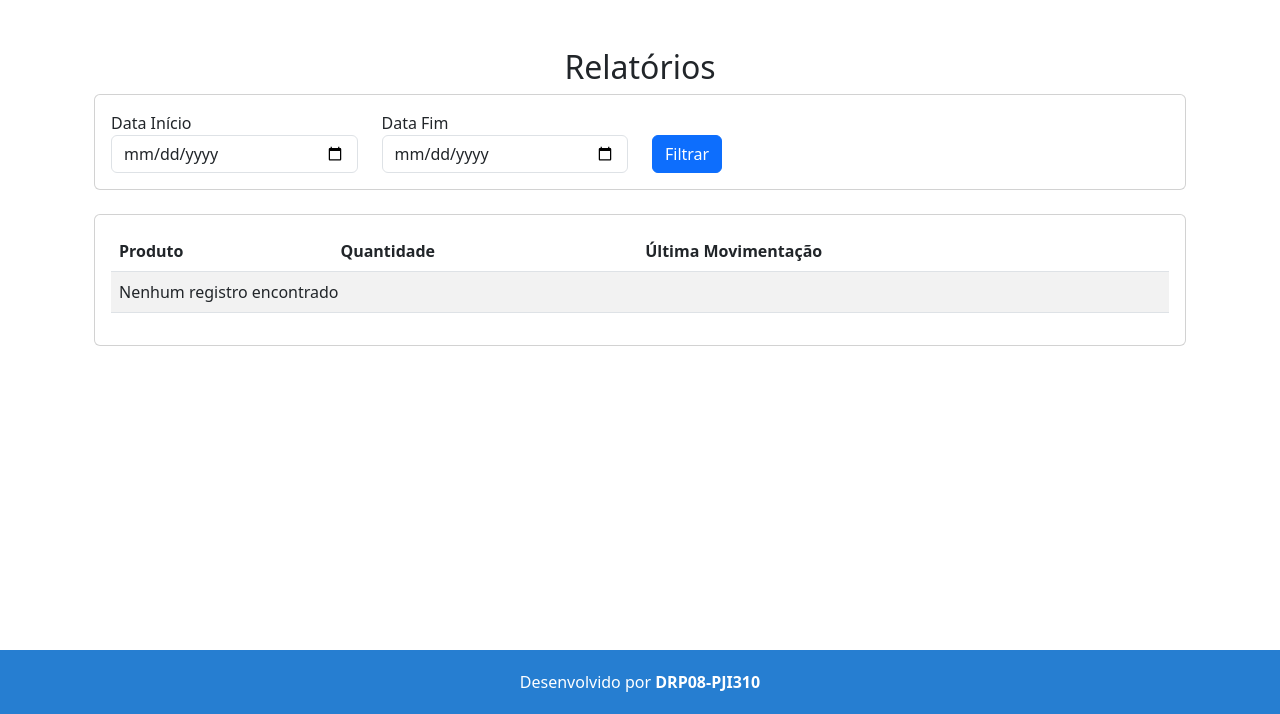
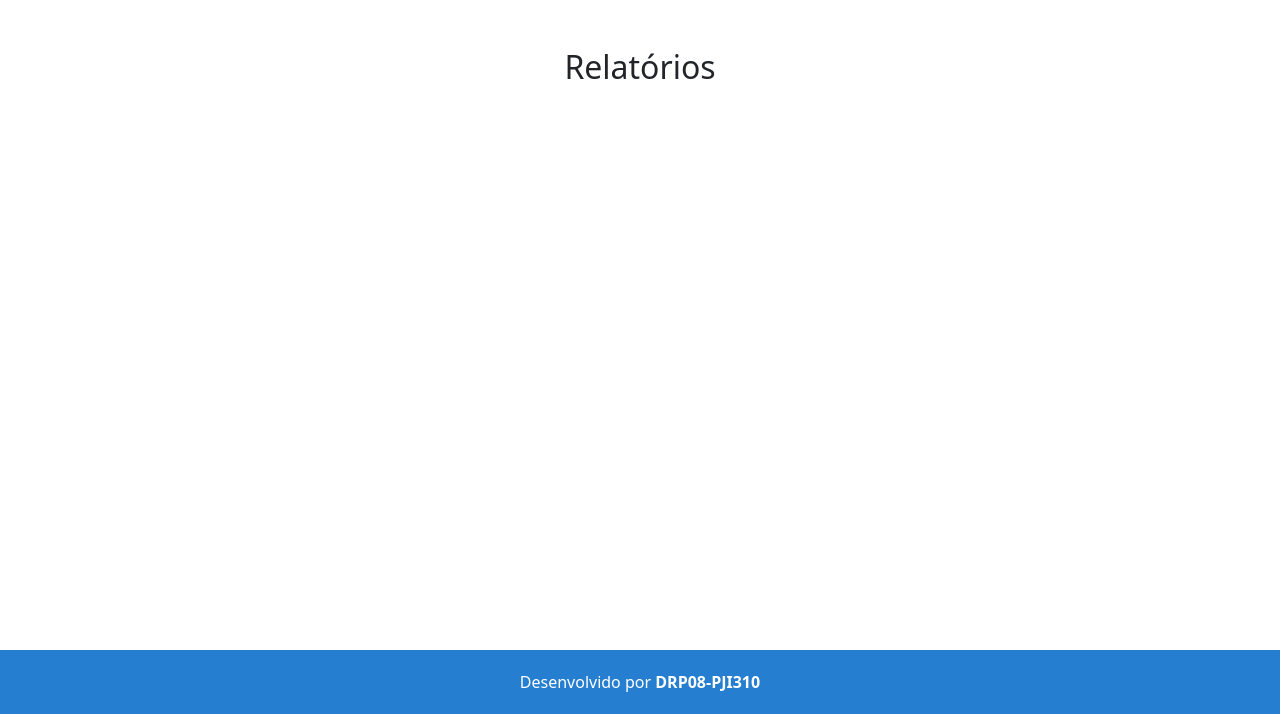
Before and after one commit to Gigioss/estoqueUnivesp, a Django app: page /relatorios/ in a window 1280 px wide. Shown: the part 86-800 px from the top of the page. Run offline with Django 5.2, Linux system fonts and the light colour scheme; some libraries are stand-ins or nearby versions.

Commit message:
Update relatorios.html

```diff
--- a/estoque_backend/inventory/templates/inventory/relatorios.html
+++ b/estoque_backend/inventory/templates/inventory/relatorios.html
@@ -5,77 +5,5 @@
 {% block content %}
 <div class="container mt-4">
     <h2 class="text-center">Relatórios</h2>
-
-    <!-- Filtros -->
-    <div class="card mb-4">
-        <div class="card-body">
-            <form method="get">
-                <div class="row">
-                    <div class="col-md-3">
-                        <label for="data_inicio">Data Início</label>
-                        <input type="date" class="form-control" name="data_inicio" id="data_inicio">
-                    </div>
-                    <div class="col-md-3">
-                        <label for="data_fim">Data Fim</label>
-                        <input type="date" class="form-control" name="data_fim" id="data_fim">
-                    </div>
-                    <div class="col-md-3 d-flex align-items-end">
-                        <button type="submit" class="btn btn-primary">Filtrar</button>
-                    </div>
-                </div>
-            </form>
-        </div>
-    </div>
-
-    <!-- Tabela de Resultados -->
-    <div class="card">
-        <div class="card-body">
-            <table class="table table-striped">
-                <thead>
-                    <tr>
-                        <th>Produto</th>
-                        <th>Quantidade</th>
-                        <th>Última Movimentação</th>
-                    </tr>
-                </thead>
-                <tbody>
-                    {% for item in estoque %}
-                    <tr>
-                        <td>{{ item.produto.nome }}</td>
-                        <td>{{ item.quantidade }}</td>
-                        <td>{{ item.ultima_movimentacao|date:"d/m/Y H:i" }}</td>
-                    </tr>
-                    {% empty %}
-                    <tr>
-                        <td colspan="3">Nenhum registro encontrado</td>
-                    </tr>
-                    {% endfor %}
-                </tbody>
-            </table>
-        </div>
-    </div>
 </div>
 {% endblock %}
-
-<!-- Adicione no final do template -->
-<div class="mt-4">
-    <canvas id="estoqueChart" width="400" height="200"></canvas>
-</div>
-
-{% block scripts %}
-<script src="https://cdn.jsdelivr.net/npm/chart.js"></script>
-<script>
-    const ctx = document.getElementById('estoqueChart');
-    new Chart(ctx, {
-        type: 'bar',
-        data: {
-            labels: [{% for item in estoque %}'{{ item.produto.nome }}',{% endfor %}],
-            datasets: [{
-                label: 'Quantidade em Estoque',
-                data: [{% for item in estoque %}{{ item.quantidade }},{% endfor %}],
-                backgroundColor: 'rgba(54, 162, 235, 0.5)'
-            }]
-        }
-    });
-</script>
-{% endblock %}
```
